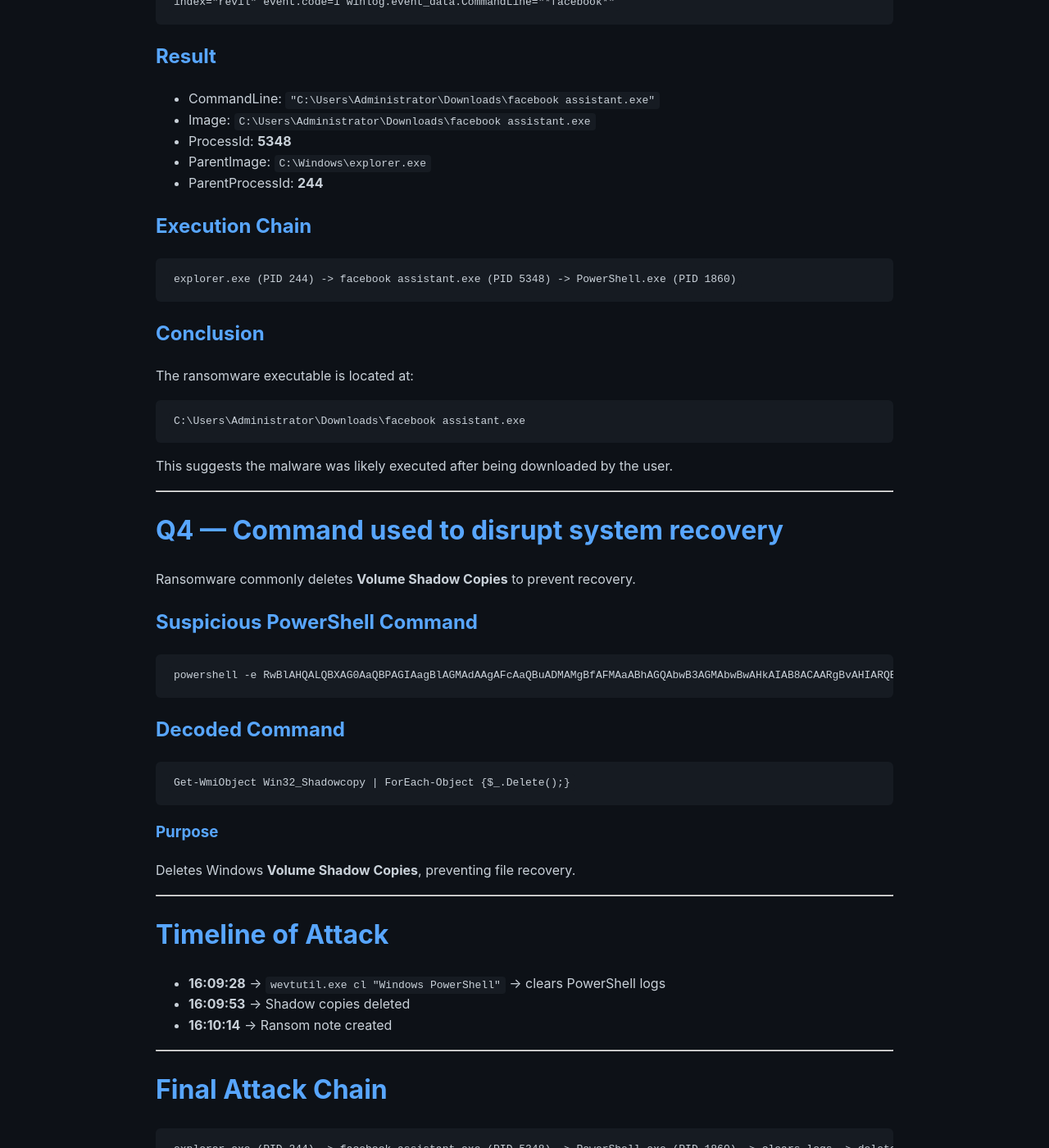
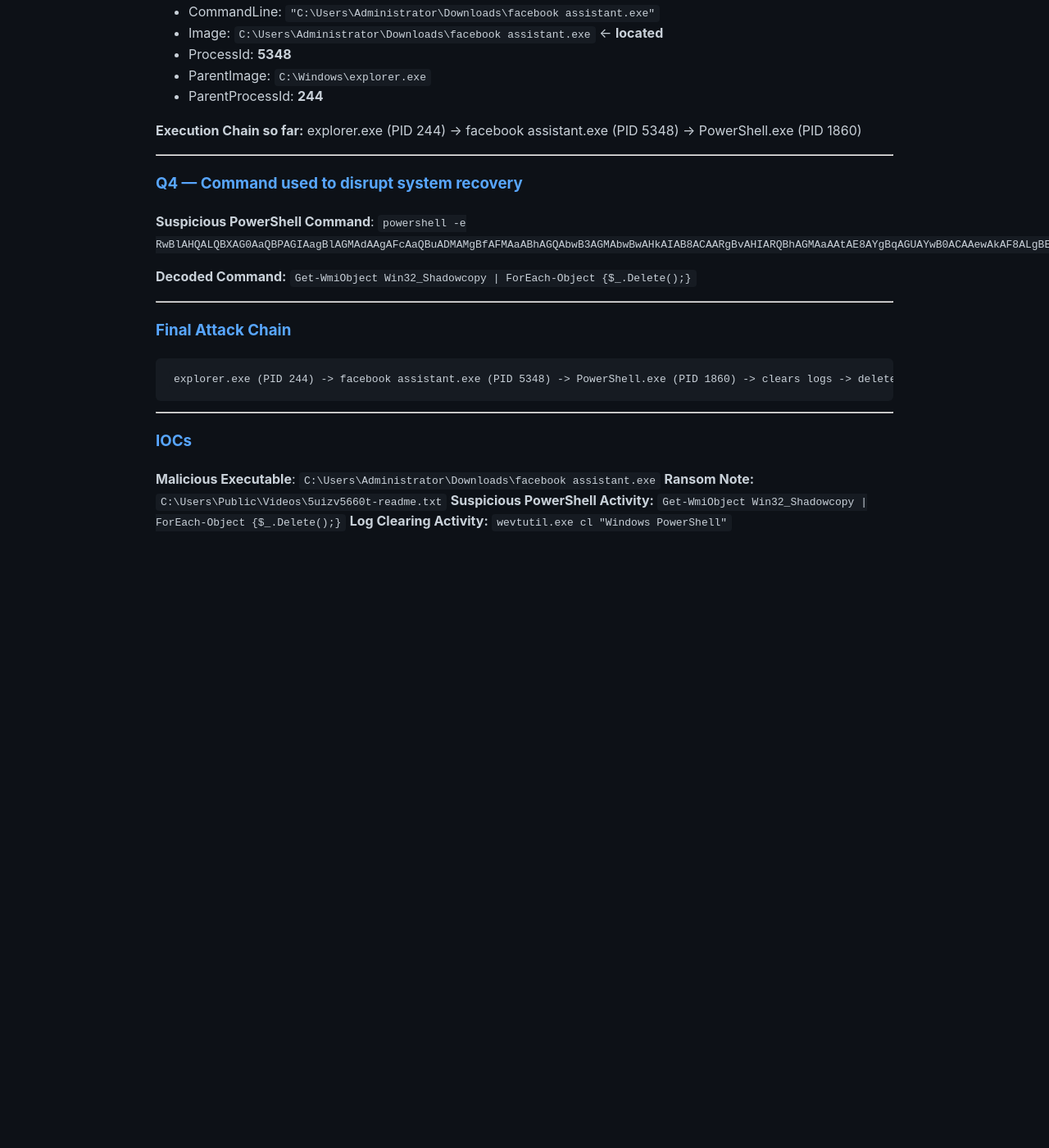
Before and after one commit to soreRum/soreRum.github.io, a Jekyll site: the page built from _posts/2026-03-7-REvil-GOLD-SOUTHFIELD-Lab.md, in a window 1280 px wide and 1400 px high, scrolled down 1840 px. Shown: the whole window at 82% size. Built offline with Jekyll 4.4.1, drawn with Linux system fonts in a browser that asks for light colours; our own code applies the rules of GitHub Pages for plain Markdown files; after the commit the page ends 2545 px from its top, so only the background shows below that; some of the changed text lies outside the part shown.

Commit message:
Update 2026-03-7-REvil-GOLD-SOUTHFIELD-Lab.md

```diff
--- a/_posts/2026-03-7-REvil-GOLD-SOUTHFIELD-Lab.md
+++ b/_posts/2026-03-7-REvil-GOLD-SOUTHFIELD-Lab.md
@@ -57,82 +57,39 @@ The ransomware created the ransom note:
 
 # Q3 --- Locate the ransomware executable
 
-## Splunk Query
+**Splunk Query:** `index="revil" event.code=1 winlog.event_data.CommandLine="*facebook*"`
 
-    index="revil" event.code=1 winlog.event_data.CommandLine="*facebook*"
-
-## Result
-
+**Result:**
 -   CommandLine:
     `"C:\Users\Administrator\Downloads\facebook assistant.exe"`
--   Image: `C:\Users\Administrator\Downloads\facebook assistant.exe`
+-   Image: `C:\Users\Administrator\Downloads\facebook assistant.exe` <- **located**
 -   ProcessId: **5348**
 -   ParentImage: `C:\Windows\explorer.exe`
 -   ParentProcessId: **244**
 
-## Execution Chain
+**Execution Chain so far:** explorer.exe (PID 244) -> facebook assistant.exe (PID 5348) -> PowerShell.exe (PID 1860)
 
-    explorer.exe (PID 244) -> facebook assistant.exe (PID 5348) -> PowerShell.exe (PID 1860)
-
-## Conclusion
-
-The ransomware executable is located at:
-
-    C:\Users\Administrator\Downloads\facebook assistant.exe
-
-This suggests the malware was likely executed after being downloaded by
-the user.
 
 ------------------------------------------------------------------------
 
-# Q4 --- Command used to disrupt system recovery
+### Q4 --- Command used to disrupt system recovery
 
-Ransomware commonly deletes **Volume Shadow Copies** to prevent
-recovery.
+**Suspicious PowerShell Command**: `powershell -e RwBlAHQALQBXAG0AaQBPAGIAagBlAGMAdAAgAFcAaQBuADMAMgBfAFMAaABhAGQAbwB3AGMAbwBwAHkAIAB8ACAARgBvAHIARQBhAGMAaAAtAE8AYgBqAGUAYwB0ACAAewAkAF8ALgBEAGUAbABlAHQAZQAoACkAOwB9AA==`
 
-## Suspicious PowerShell Command
+**Decoded Command:** `Get-WmiObject Win32_Shadowcopy | ForEach-Object {$_.Delete();}`
 
-    powershell -e RwBlAHQALQBXAG0AaQBPAGIAagBlAGMAdAAgAFcAaQBuADMAMgBfAFMAaABhAGQAbwB3AGMAbwBwAHkAIAB8ACAARgBvAHIARQBhAGMAaAAtAE8AYgBqAGUAYwB0ACAAewAkAF8ALgBEAGUAbABlAHQAZQAoACkAOwB9AA==
-
-## Decoded Command
-
-    Get-WmiObject Win32_Shadowcopy | ForEach-Object {$_.Delete();}
-
-### Purpose
-
-Deletes Windows **Volume Shadow Copies**, preventing file recovery.
 
 ------------------------------------------------------------------------
 
-# Timeline of Attack
-
--   **16:09:28** -\> `wevtutil.exe cl "Windows PowerShell"` -\> clears
-    PowerShell logs
--   **16:09:53** -\> Shadow copies deleted
--   **16:10:14** -\> Ransom note created
-
-------------------------------------------------------------------------
-
-# Final Attack Chain
+### Final Attack Chain
 
     explorer.exe (PID 244) -> facebook assistant.exe (PID 5348) -> PowerShell.exe (PID 1860) -> clears logs -> deletes shadow copies -> creates ransom note C:\Users\Public\Videos\5uizv5660t-readme.txt
 
 ------------------------------------------------------------------------
 
-# Key Indicators of Compromise (IOCs)
+### IOCs
 
-## Malicious Executable
-
-    C:\Users\Administrator\Downloads\facebook assistant.exe
-
-## Ransom Note
-
-    C:\Users\Public\Videos\5uizv5660t-readme.txt
-
-## Suspicious PowerShell Activity
-
-    Get-WmiObject Win32_Shadowcopy | ForEach-Object {$_.Delete();}
-
-## Log Clearing Activity
-
-    wevtutil.exe cl "Windows PowerShell"
+**Malicious Executable**: `C:\Users\Administrator\Downloads\facebook assistant.exe`
+**Ransom Note:** `C:\Users\Public\Videos\5uizv5660t-readme.txt`
+**Suspicious PowerShell Activity:** `Get-WmiObject Win32_Shadowcopy | ForEach-Object {$_.Delete();}`
+**Log Clearing Activity:** `wevtutil.exe cl "Windows PowerShell"`
```
